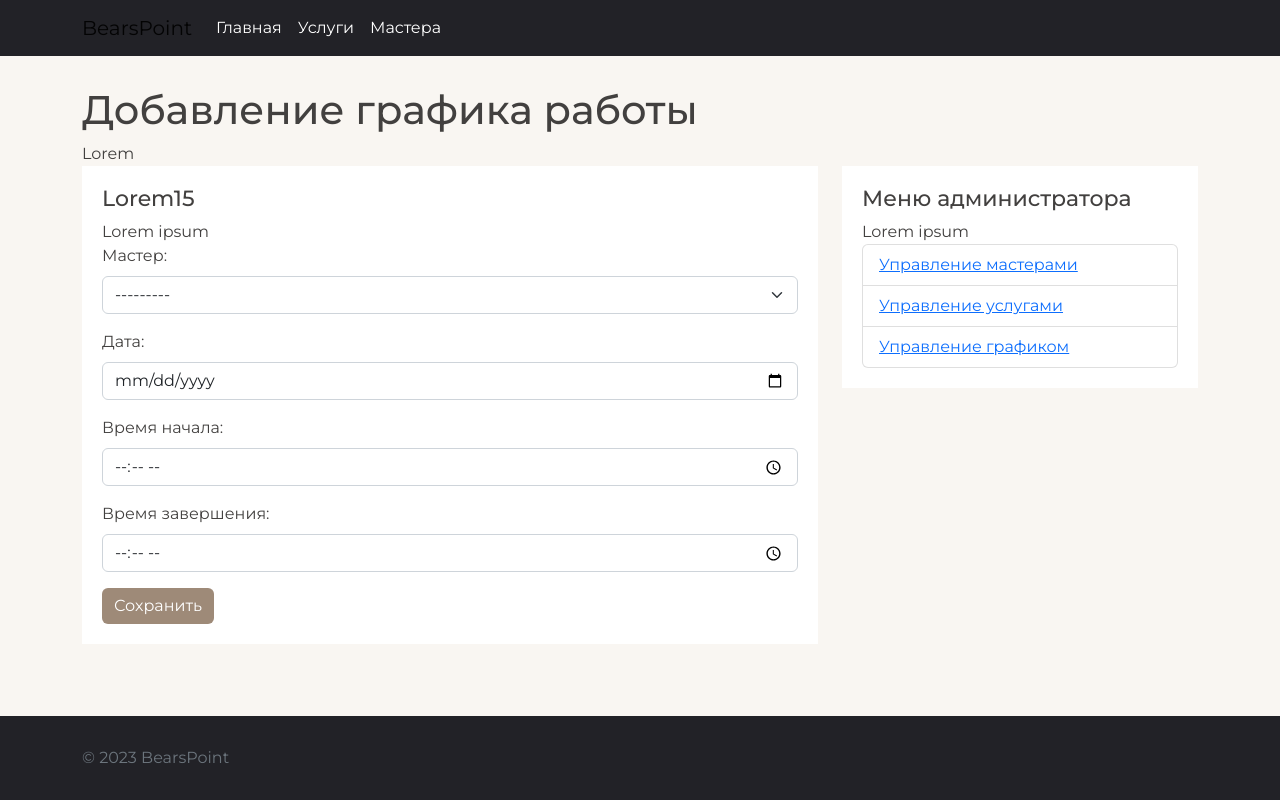
After one commit to ElveeBolt/bearspoint, a Django app: page /user/manager/calendars/add in a window 1280 px wide. The commit adds this page. Run offline with Django 4.2, Linux system fonts and the light colour scheme; data that the repository does not hold is empty; some libraries are stand-ins or nearby versions.

Commit message:
Added functionality for create, update and delete calendars

```diff
--- a/master/forms.py
+++ b/master/forms.py
@@ -1,5 +1,5 @@
 from django import forms
-from .models import Master
+from .models import Master, Calendar
 from service.models import Service
 
 
@@ -62,3 +62,54 @@ class MasterForm(forms.ModelForm):
     class Meta:
         model = Master
         fields = '__all__'
+
+
+class CalendarForm(forms.ModelForm):
+    master = forms.ModelChoiceField(
+        label='Мастер:',
+        required=True,
+        queryset=Master.objects.all(),
+        widget=forms.Select(
+            attrs={
+                'class': 'form-select',
+                'placeholder': 'Укажите мастера...'
+            }
+        )
+    )
+    date = forms.DateField(
+        label='Дата:',
+        required=True,
+        widget=forms.DateInput(
+            attrs={
+                'class': 'form-control',
+                'placeholder': 'Укажите дату...',
+                'type': 'date'
+            }
+        )
+    )
+    time_start = forms.TimeField(
+        label='Время начала:',
+        required=True,
+        widget=forms.TimeInput(
+            attrs={
+                'class': 'form-control',
+                'placeholder': 'Укажите время...',
+                'type': 'time'
+            }
+        )
+    )
+    time_end = forms.TimeField(
+        label='Время завершения:',
+        required=True,
+        widget=forms.TimeInput(
+            attrs={
+                'class': 'form-control',
+                'placeholder': 'Укажите время...',
+                'type': 'time'
+            }
+        )
+    )
+
+    class Meta:
+        model = Calendar
+        fields = '__all__'
--- a/master/models.py
+++ b/master/models.py
@@ -40,6 +40,9 @@ class Calendar(models.Model):
     def __str__(self):
         return self.master.name
 
+    def get_absolute_url(self):
+        return reverse('manager_calendars')
+
     class Meta:
         db_table = 'calendars'
         verbose_name = 'График работы'
--- /dev/null
+++ b/templates/user/manager/calendar.html
@@ -0,0 +1,46 @@
+{% extends 'base.html' %}
+
+{% block content %}
+<div class="container">
+    <div class="header">
+        <h1>{{ title }}</h1>
+        <div class="subtitle">{{ subtitle }}</div>
+    </div>
+    <div class="row">
+        <div class="col-8">
+            <div class="card">
+                <div class="card-heading">
+                    <h2>Lorem15</h2>
+                    <div class="subtitle">Lorem ipsum</div>
+                </div>
+                <form method="post">
+                    {% csrf_token %}
+                    <div class="mb-3">
+                        <label for="{{ form.master.auto_id }}" class="form-label">{{ form.master.label }}</label>
+                        {{ form.master }}
+                        <div class="form-text">{{ form.master.help_text }}</div>
+                    </div>
+                    <div class="mb-3">
+                        <label for="{{ form.date.auto_id }}" class="form-label">{{ form.date.label }}</label>
+                        {{ form.date }}
+                        <div class="form-text">{{ form.date.help_text }}</div>
+                    </div>
+                    <div class="mb-3">
+                        <label for="{{ form.time_start.auto_id }}" class="form-label">{{ form.time_start.label }}</label>
+                        {{ form.time_start }}
+                        <div class="form-text">{{ form.time_start.help_text }}</div>
+                    </div>
+                    <div class="mb-3">
+                        <label for="{{ form.time_end.auto_id }}" class="form-label">{{ form.time_end.label }}</label>
+                        {{ form.time_end }}
+                        <div class="form-text">{{ form.time_end.help_text }}</div>
+                    </div>
+                    <button type="submit" class="btn btn-primary">Сохранить</button>
+                    {{ form.errors }}
+                </form>
+            </div>
+        </div>
+        {% include 'user/menu.html' %}
+    </div>
+</div>
+{% endblock content %}
--- a/templates/user/menu.html
+++ b/templates/user/menu.html
@@ -8,6 +8,7 @@
             <ul class="list-group">
                 <li class="list-group-item"><a href="{% url 'manager_masters' %}">Управление мастерами</a></li>
                 <li class="list-group-item"><a href="{% url 'manager_services' %}">Управление услугами</a></li>
+                <li class="list-group-item"><a href="{% url 'manager_calendars' %}">Управление графиком</a></li>
             </ul>
         </div>
     </div>
--- a/user/urls.py
+++ b/user/urls.py
@@ -1,7 +1,7 @@
 from django.urls import path
 from .views import UserView, ManagerMasterListView, ManagerMasterUpdateView, ManagerMasterCreateView, \
     ManagerMasterDeleteView, ManagerServiceDeleteView, ManagerServiceListView, ManagerServiceCreateView, \
-    ManagerServiceUpdateView
+    ManagerServiceUpdateView, ManagerCalendarUpdateView, ManagerCalendarListView, ManagerCalendarCreateView, ManagerCalendarDeleteView
 
 urlpatterns = [
     path('', UserView.as_view(), name='user'),
@@ -10,6 +10,11 @@ urlpatterns = [
     path('manager/masters/add', ManagerMasterCreateView.as_view(), name='manager_masters_add'),
     path('manager/masters/delete/<int:pk>', ManagerMasterDeleteView.as_view(), name='manager_masters_delete'),
 
+    path('manager/calendars', ManagerCalendarListView.as_view(), name='manager_calendars'),
+    path('manager/calendars/<int:pk>', ManagerCalendarUpdateView.as_view(), name='manager_calendar'),
+    path('manager/calendars/add', ManagerCalendarCreateView.as_view(), name='manager_calendar_add'),
+    path('manager/calendars/delete/<int:pk>', ManagerCalendarDeleteView.as_view(), name='manager_calendar_delete'),
+
     path('manager/services', ManagerServiceListView.as_view(), name='manager_services'),
     path('manager/services/<int:pk>', ManagerServiceUpdateView.as_view(), name='manager_service'),
     path('manager/services/add', ManagerServiceCreateView.as_view(), name='manager_service_add'),
--- a/user/views.py
+++ b/user/views.py
@@ -1,6 +1,6 @@
 from django.views.generic import TemplateView, ListView, UpdateView, DeleteView, CreateView
-from master.models import Master
-from master.forms import MasterForm
+from master.models import Master, Calendar
+from master.forms import MasterForm, CalendarForm
 from service.forms import ServiceForm
 from service.models import Service
 
@@ -50,6 +50,42 @@ class ManagerMasterDeleteView(DeleteView):
     success_url = "/user/manager/masters"
 
 
+class ManagerCalendarListView(ListView):
+    model = Calendar
+    template_name = 'user/manager/calendars.html'
+    context_object_name = 'calendar_list'
+    extra_context = {
+        'title': 'Управление графиками работы',
+        'subtitle': 'Lorem'
+    }
+
+
+class ManagerCalendarUpdateView(UpdateView):
+    model = Calendar
+    form_class = CalendarForm
+    template_name = 'user/manager/calendar.html'
+    context_object_name = 'calendar'
+    extra_context = {
+        'title': 'Редактирование мастера',
+        'subtitle': 'Lorem'
+    }
+
+
+class ManagerCalendarCreateView(CreateView):
+    model = Calendar
+    form_class = CalendarForm
+    template_name = 'user/manager/calendar.html'
+    extra_context = {
+        'title': 'Добавление графика работы',
+        'subtitle': 'Lorem',
+    }
+
+
+class ManagerCalendarDeleteView(DeleteView):
+    model = Calendar
+    success_url = "/user/manager/calendars"
+
+
 class ManagerServiceListView(ListView):
     model = Service
     template_name = 'user/manager/services.html'
```
Also changed, not shown: templates/user/manager/calendars.html (added, +86 -0 lines).
